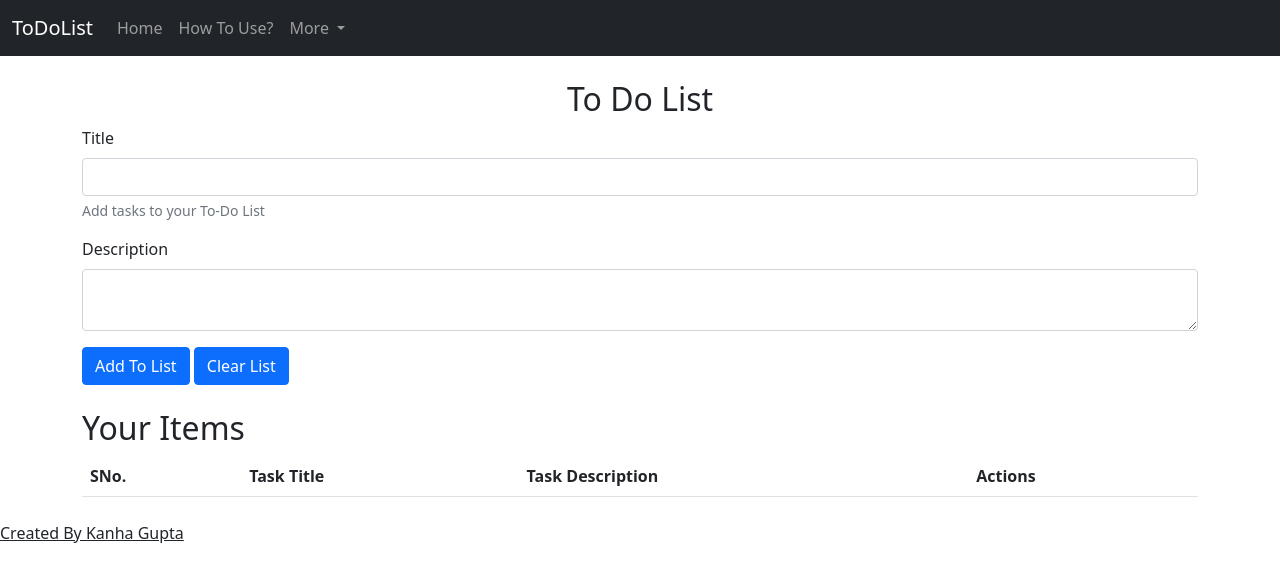
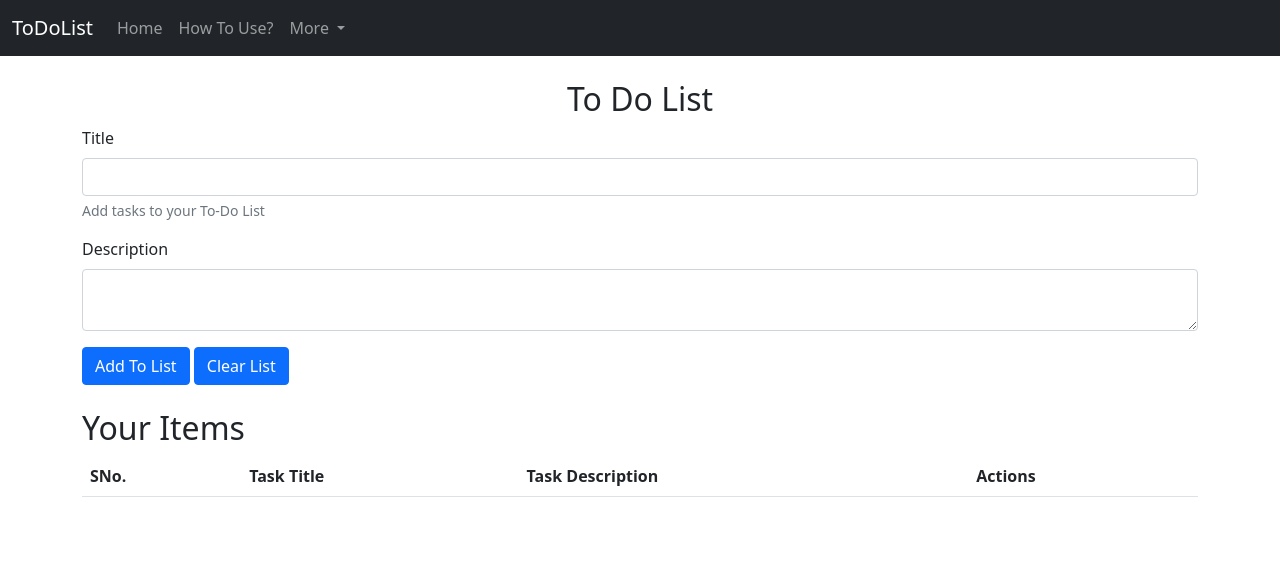
Before and after one commit to BandaDevOP/To-do-List, a plain HTML site: page index.html in a window 1280 px wide. Drawn offline with nearby package versions, Linux system fonts and the light colour scheme.

Commit message:
Update index.html

```diff
--- a/index.html
+++ b/index.html
@@ -78,10 +78,7 @@
           </div>
 
       </div>
-    <footer class="w3-container w3-border-top w3-center w3-margin-top-4">
-      <p><u>Created By Kanha Gupta</u></p>
-        <!-- End footer -->
-      </footer>
+
 
     <!-- Optional JavaScript; choose one of the two! -->
 
```
